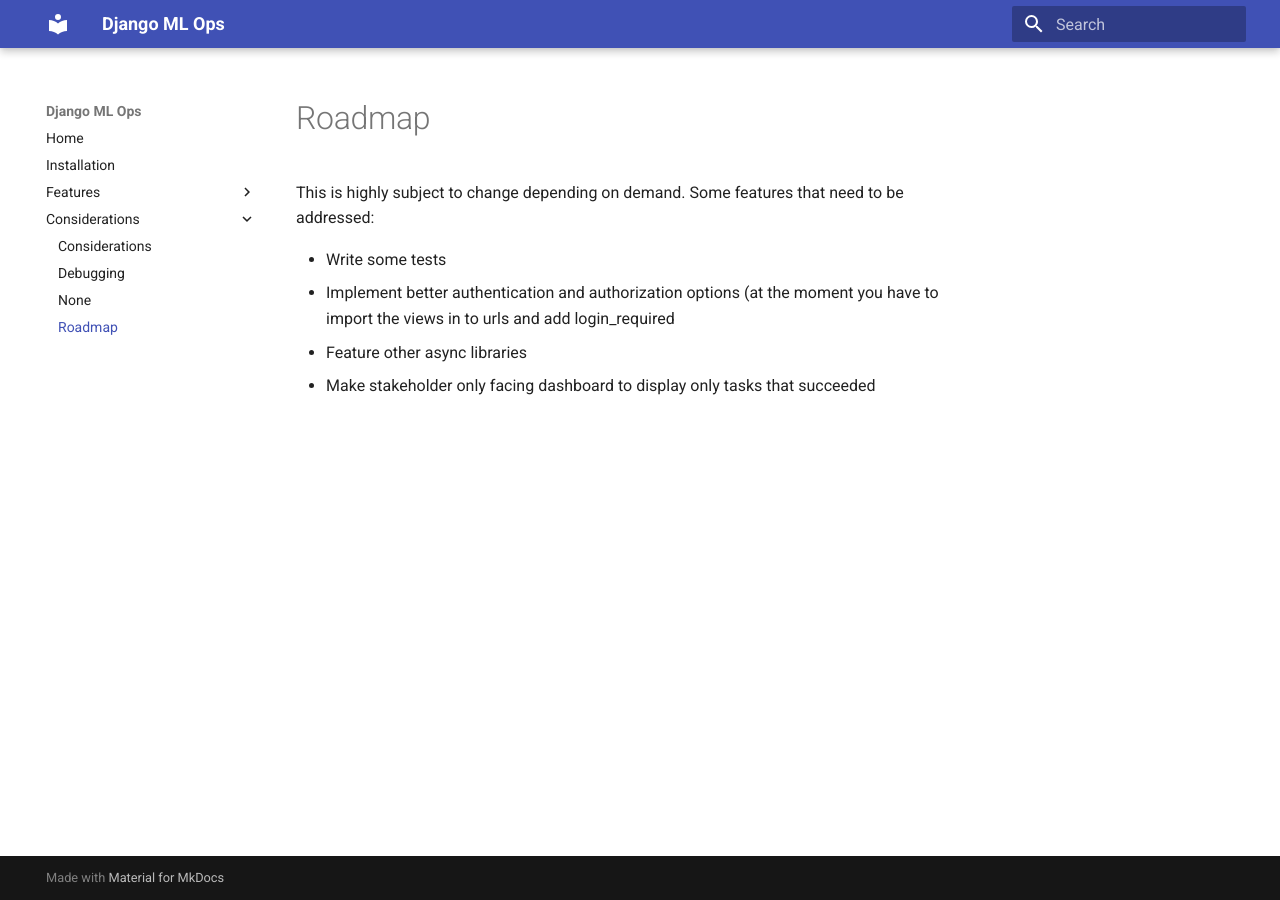
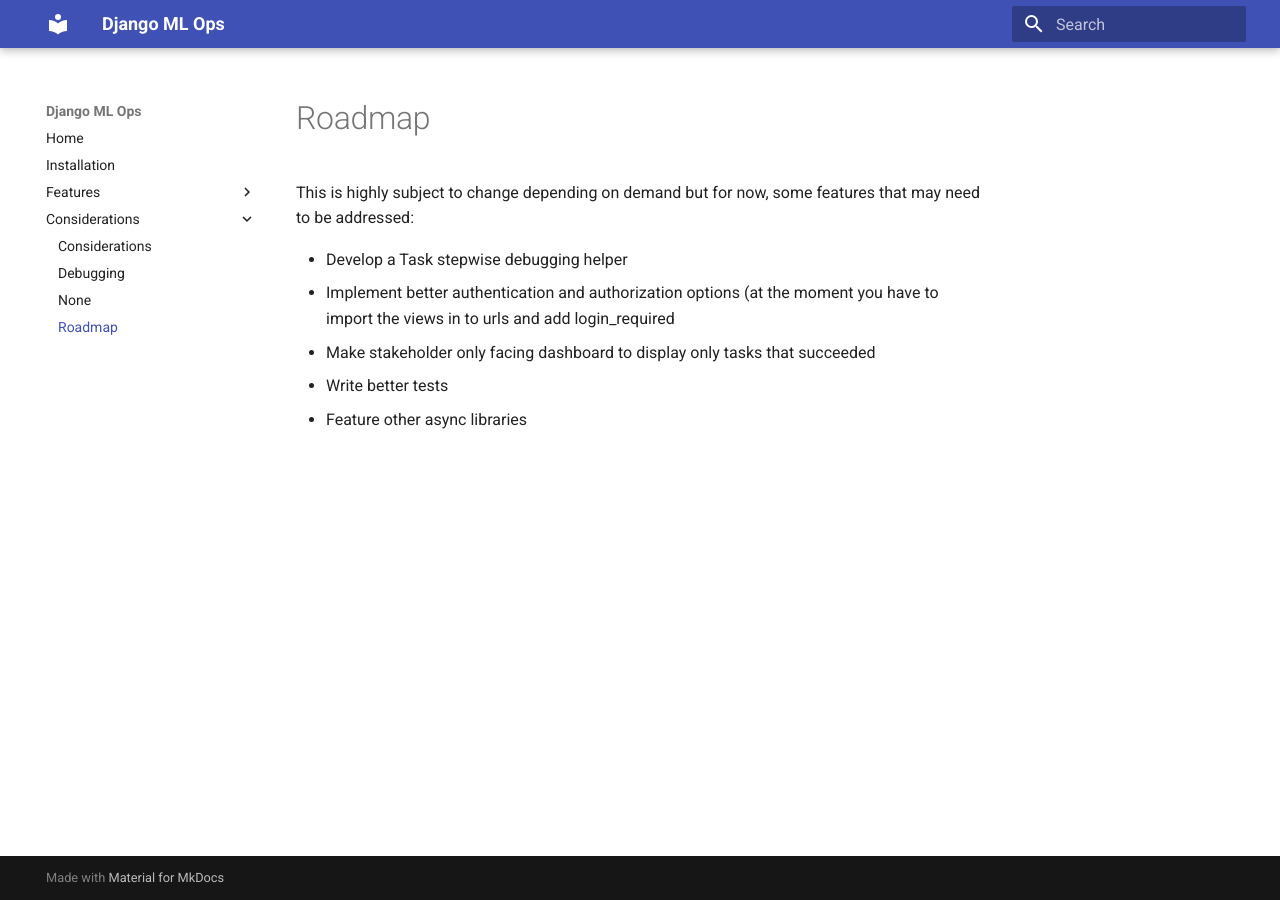
Before and after one commit to eddyojb88/django-flow-forge, an MkDocs documentation site: the page built from docs/roadmap.md, in a window 1280 px wide. Built offline with MkDocs 1.6.1 and Material for MkDocs 9.7.7, drawn with Linux system fonts in a browser that asks for light colours.

```diff
--- a/docs/roadmap.md
+++ b/docs/roadmap.md
@@ -1,8 +1,9 @@
 # Roadmap
 
-This is highly subject to change depending on demand. Some features that need to be addressed:
+This is highly subject to change depending on demand but for now, some features that may need to be addressed:
 
- - Write some tests
+ - Develop a Task stepwise debugging helper
  - Implement better authentication and authorization options (at the moment you have to import the views in to urls and add login_required
+ - Make stakeholder only facing dashboard to display only tasks that succeeded
+ - Write better tests
  - Feature other async libraries
- - Make stakeholder only facing dashboard to display only tasks that succeeded
--- a/pyproject.toml
+++ b/pyproject.toml
@@ -4,7 +4,7 @@
 
 [project]
 name = "django-flow-forge"
-version = "0.2.37"
+version = "0.2.38"
 description = "Eliminate unnecessary system complexity in Data Ops and in Machine Learning Ops (MLOps) with this Django module for defining, running and monitoring flows."
 authors = [{name = "Ed Burmicz", email = "eddyojb@gmail.com"}]
 readme = "README.md"
```
Also changed, not shown: docs/considerations.md (+2 -0 lines), docs/debugging.md (+2 -0 lines), 1 other file.
